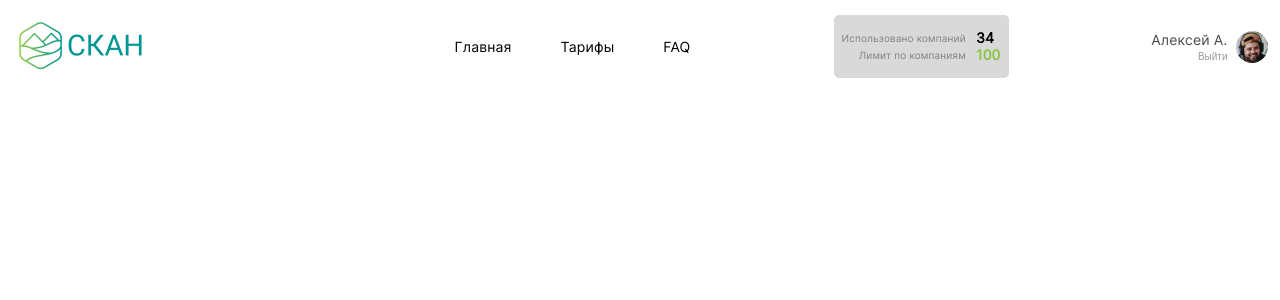
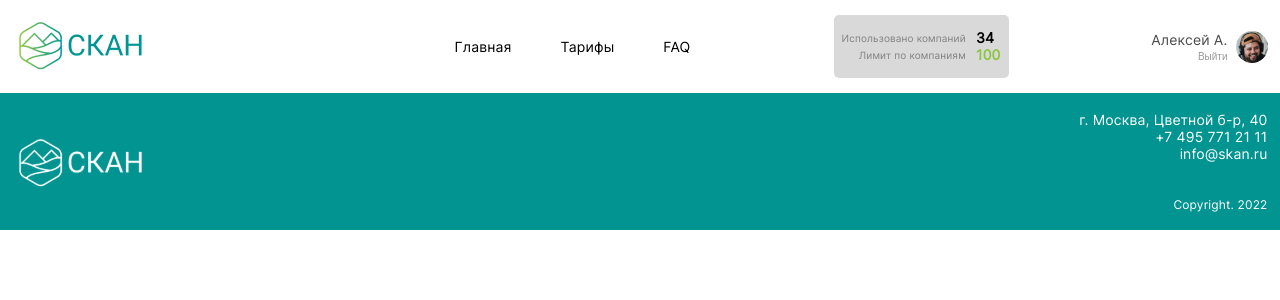
Before and after one commit to ZerruKun/sf-scan-service, a React (Create React App) app: page / in a window 1280 px wide. Shown: the top 300 px of the page. Built offline with nearby package versions, Linux system fonts and the light colour scheme.

Commit message:
Footer basic layout.

```diff
--- a/src/App.js
+++ b/src/App.js
@@ -1,10 +1,12 @@
 import './App.css';
+import Footer from './components/Bottom/Footer/Footer';
 import Header from './components/Top/Header/Header';
 
 function App() {
   return (
     <div className="App">
       <Header />
+      <Footer />
     </div>
   );
 }
--- /dev/null
+++ b/src/components/Bottom/Footer/Footer.jsx
@@ -0,0 +1,17 @@
+import React from 'react'
+import FooterInfo from '../FooterInfo/FooterInfo'
+import FooterLogo from '../FooterLogo/FooterLogo'
+import styles from "./Footer.module.css"
+
+const Footer = () => {
+  return (
+    <div className={styles.general}>
+      <div className={styles.container}>
+        <FooterLogo />
+        <FooterInfo />
+      </div>
+    </div>
+  )
+}
+
+export default Footer
--- /dev/null
+++ b/src/components/Bottom/Footer/Footer.module.css
@@ -0,0 +1,13 @@
+.general {
+    background-color: #029491;
+    min-height: 137px;
+}
+
+.container {
+    max-width: 1255px;
+    width: 100%;
+    margin: 0 auto;
+    display: flex;
+    justify-content: space-between;
+    align-items: center;
+}
--- /dev/null
+++ b/src/components/Bottom/FooterInfo/FooterInfo.jsx
@@ -0,0 +1,17 @@
+import React from 'react'
+import styles from "./FooterInfo.module.css"
+
+const FooterInfo = () => {
+  return (
+    <div className={styles.general}>
+      <div className={styles.contacts}>
+        <span>г. Москва, Цветной б-р, 40</span>
+        <span>+7 495 771 21 11</span>
+        <span>info@skan.ru</span>
+      </div>
+      <span className={styles.copyright}>Copyright. 2022</span>
+    </div>
+  )
+}
+
+export default FooterInfo
--- /dev/null
+++ b/src/components/Bottom/FooterInfo/FooterInfo.module.css
@@ -0,0 +1,22 @@
+.general {
+    min-height: 137px;
+    display: flex;
+    flex-direction: column;
+    justify-content: space-around;
+}
+
+.contacts {
+    display: flex;
+    flex-direction: column;
+    font-size: 14px;
+    line-height: 17px;
+    text-align: right;
+    color: #FFFFFF;
+}
+
+.copyright {
+    text-align: right;
+    font-size: 12px;
+    line-height: 15px;
+    color: #FFFFFF;
+}
--- /dev/null
+++ b/src/components/Bottom/FooterLogo/FooterLogo.jsx
@@ -0,0 +1,12 @@
+import React from 'react'
+import styles from "./FooterLogo.module.css"
+
+const FooterLogo = () => {
+  return (
+    <div className={styles.general}>
+
+    </div>
+  )
+}
+
+export default FooterLogo
--- /dev/null
+++ b/src/components/Bottom/FooterLogo/FooterLogo.module.css
@@ -0,0 +1,9 @@
+.general {
+    width: 141px;
+    height: 115px;
+    margin-bottom: 20px;
+    display: flex;
+    flex-shrink: 0;
+    background-image: url("../../../images/footer/footerlogo.svg");
+    background-repeat: no-repeat;
+}
```
Also changed, not shown: src/images/footer/footerlogo.svg (added).
